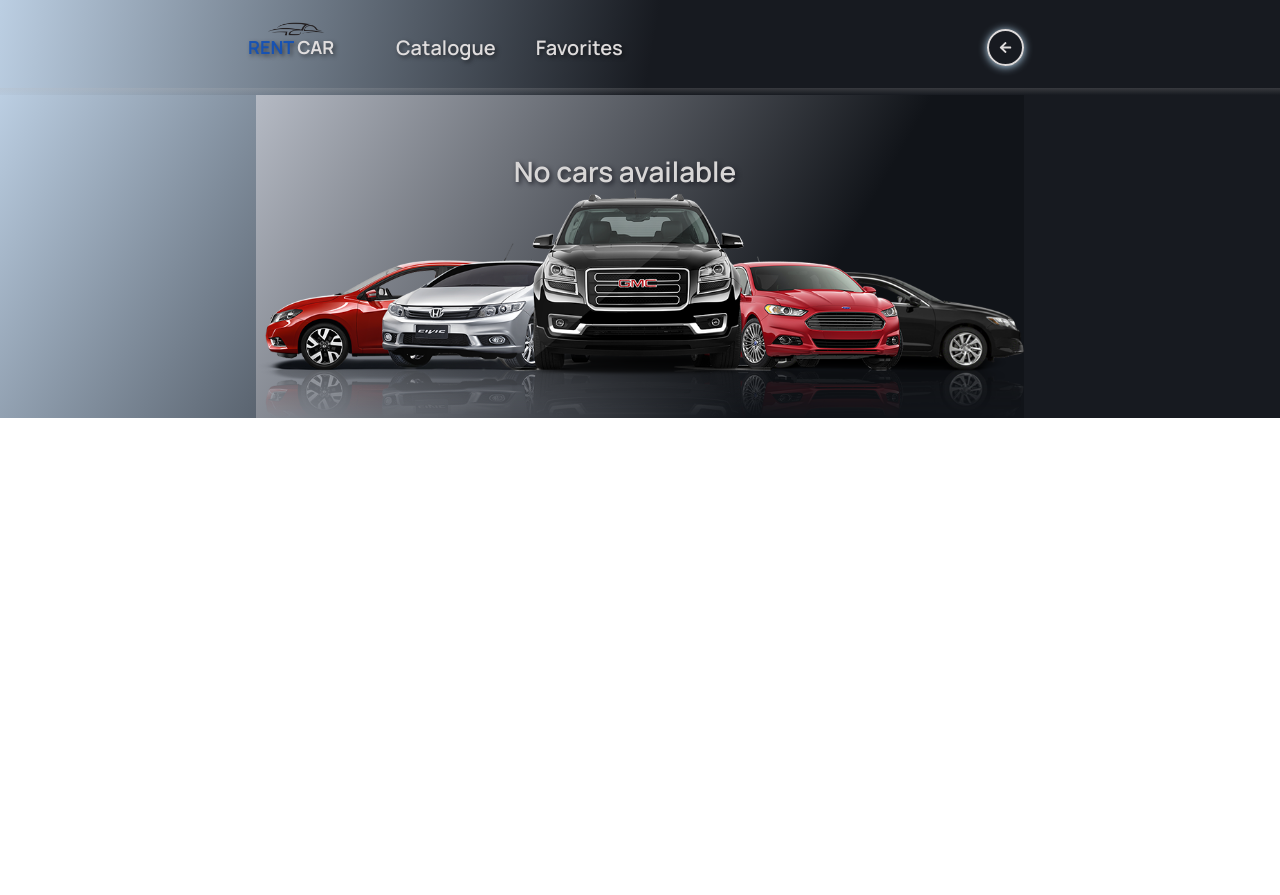
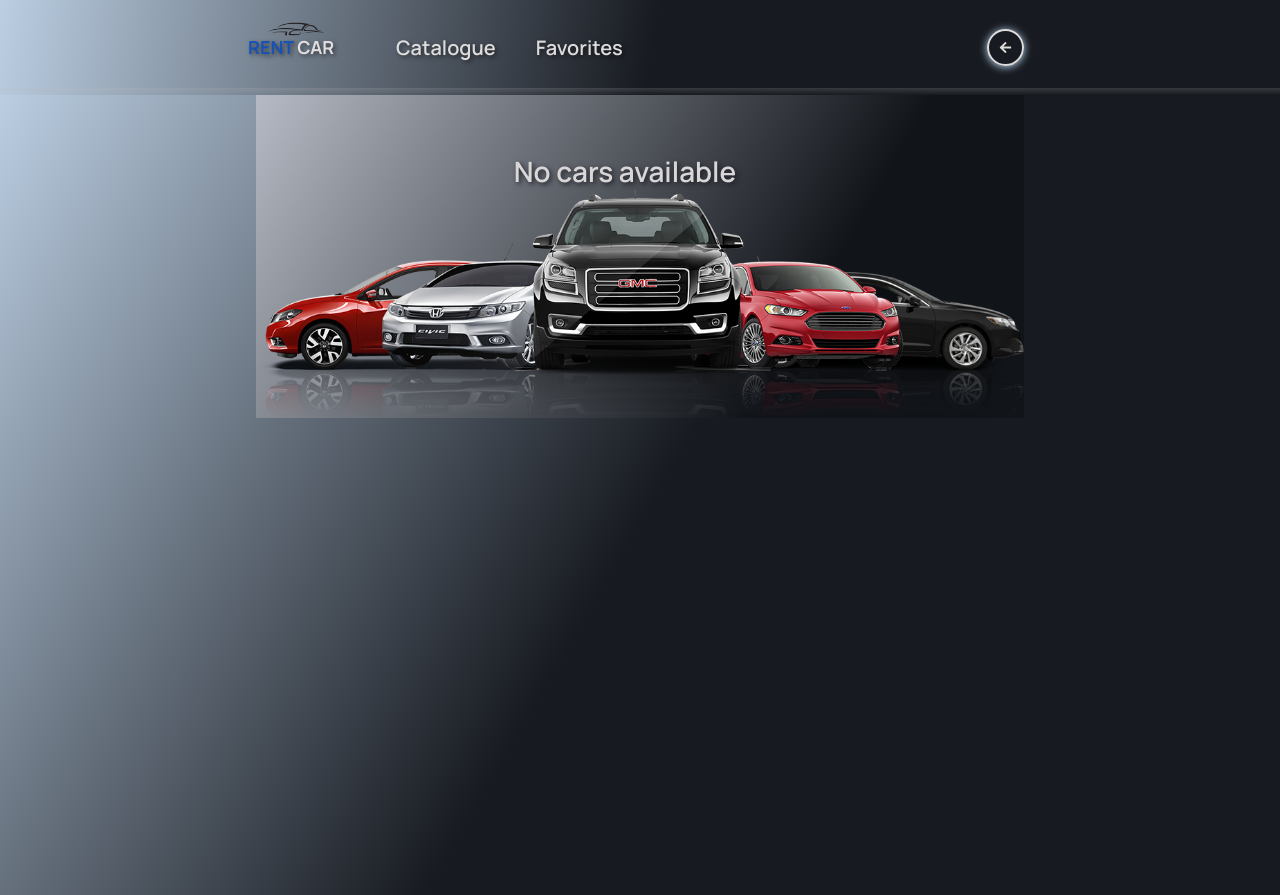
Before and after one commit to GabriellaMar/car-rental-service, a React (Vite) app: page /car-rental-service/favorites in a window 1280 px wide. Before the commit the page ends 800 px from the top, so only its background shows below. Built offline with nearby package versions, Linux system fonts and the light colour scheme.

Commit message:
Changed some css styles for MainPage

```diff
--- a/src/pages/FavoritesPage/FavoritesPage.jsx
+++ b/src/pages/FavoritesPage/FavoritesPage.jsx
@@ -4,7 +4,7 @@
 import {  useState } from "react";
 import { AdvertList } from "./FavoritesPage.styled";
 import { NoFaviriteCars } from "../../components/NoFavorite/NoFavorite";
-import { CatalogPageWrapper } from "../MainPage/MainPage.styled";
+import { FovoritePageWrapper } from "../FavoritesPage/FavoritesPage.styled";
 
 
 const FavoritesPage = () => {
@@ -13,7 +13,7 @@
     const favorite = useSelector(state => state.favorite.favorite);
 
     return (
-        <CatalogPageWrapper>
+        <FovoritePageWrapper>
             <Container>
                 {favorite.length > 0 ? (<AdvertList>
                     {showFavorite && favorite.map((card) => (
@@ -21,7 +21,7 @@
                     ))}
                 </AdvertList>) : (<NoFaviriteCars />)}
             </Container>
-        </CatalogPageWrapper>
+        </FovoritePageWrapper>
     )
 }
 
--- a/src/pages/FavoritesPage/FavoritesPage.styled.jsx
+++ b/src/pages/FavoritesPage/FavoritesPage.styled.jsx
@@ -7,5 +7,14 @@
    column-gap: 20px;
    row-gap: 30px;
    padding : 20px;
+
   `
-// export const FavoriteWrapper = styled(AdvertList)
+export const FovoritePageWrapper = styled.div`
+  height: 100vh;
+  background: linear-gradient(
+    -60deg,
+    rgb(23, 26, 32) 49%,
+    rgb(187, 206, 226) 100%,
+    rgb(206, 206, 206) 70%
+  );
+`
--- a/src/pages/MainPage/MainPage.styled.jsx
+++ b/src/pages/MainPage/MainPage.styled.jsx
@@ -25,7 +25,6 @@
   }
 `
 export const HeroText= styled.p`
-     /* color: #b0bbd6; */
   color: var(--blue);
   font-weight: 600;
   font-size: 26px;
@@ -111,9 +110,8 @@
 
 `
 export const StyledTextWrapper = styled.div`
-max-width: 700px;
-margin-left: 500px;
-text-align: right;
+ max-width: 700px;
+
 `
 
 export const CatalogPageWrapper = styled.div`
```
